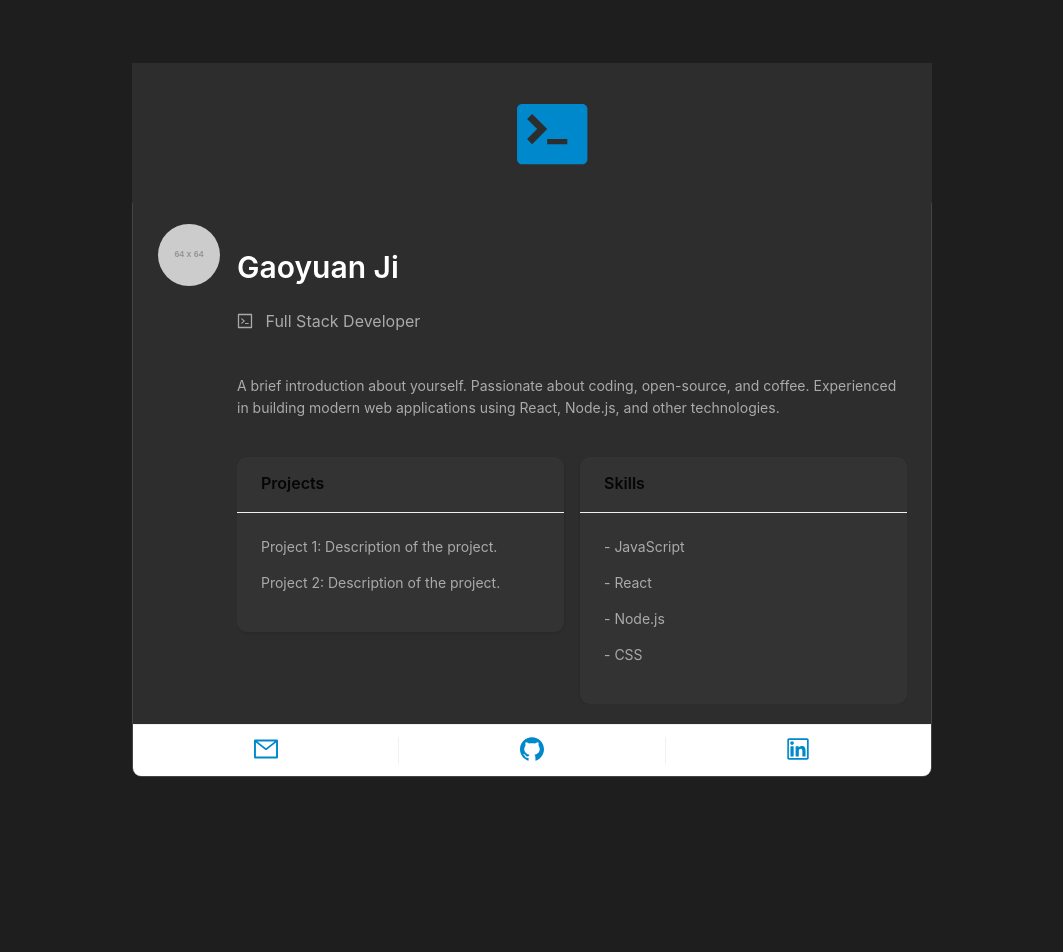
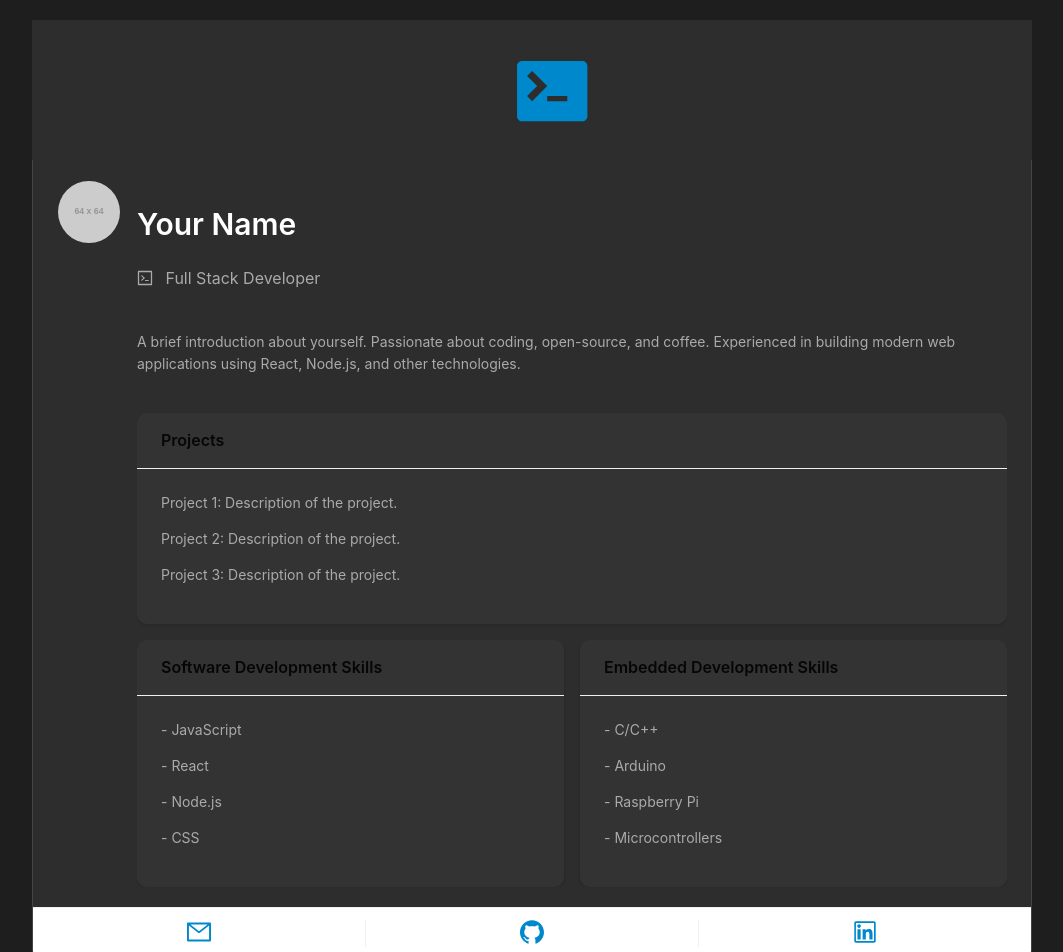
Before and after one commit to Lyttr/personpage, a React (Create React App) app: page / in a window 1280 px wide. Shown: the top 952 px of the page, without its empty margins (108-1171 px from the left). Before the commit the page ends 840 px from the top, so only its background shows below. Built offline with nearby package versions, Linux system fonts and the light colour scheme.

Commit message:
improve layout

```diff
--- a/src/profile.js
+++ b/src/profile.js
@@ -12,14 +12,14 @@
       display: 'flex',
       justifyContent: 'center',
       alignItems: 'center',
-      height: '100vh',
+      minHeight: '100vh',
       backgroundColor: '#1e1e1e',
       color: '#fff',
       fontFamily: 'Fira Code, monospace',
       padding: '20px'
     }}>
       <Card
-        style={{ width: '100%', maxWidth: '800px', backgroundColor: '#2d2d2d', border: '1px solid #444' }}
+        style={{ width: '100%', maxWidth: '1000px', backgroundColor: '#2d2d2d', border: '1px solid #444' }}
         cover={
           <div style={{
             display: 'flex',
@@ -31,14 +31,14 @@
           </div>
         }
         actions={[
-          <a href="mailto:xuanmiaoji@gmail.com" target="_blank" rel="noopener noreferrer" style={{ color: '#08c', fontSize: '24px' }}><MailOutlined key="mail" /></a>,
-          <a href="https://github.com/Lyttr" target="_blank" rel="noopener noreferrer" style={{ color: '#08c', fontSize: '24px' }}><GithubOutlined key="github" /></a>,
+          <a href="mailto:your-email@example.com" target="_blank" rel="noopener noreferrer" style={{ color: '#08c', fontSize: '24px' }}><MailOutlined key="mail" /></a>,
+          <a href="https://github.com/your-username" target="_blank" rel="noopener noreferrer" style={{ color: '#08c', fontSize: '24px' }}><GithubOutlined key="github" /></a>,
           <a href="https://linkedin.com/in/your-username" target="_blank" rel="noopener noreferrer" style={{ color: '#08c', fontSize: '24px' }}><LinkedinOutlined key="linkedin" /></a>,
         ]}
       >
         <Meta
           avatar={<Avatar src="https://via.placeholder.com/64" size={64} />}
-          title={<Title level={2} style={{ color: '#fff' }}>Gaoyuan Ji</Title>}
+          title={<Title level={2} style={{ color: '#fff' }}>Your Name</Title>}
           description={
             <Space direction="vertical" size="large">
               <Paragraph style={{ color: '#aaa', fontSize: '16px' }}>
@@ -49,7 +49,7 @@
                 Experienced in building modern web applications using React, Node.js, and other technologies.
               </Paragraph>
               <Row gutter={[16, 16]}>
-                <Col span={12}>
+                <Col span={24}>
                   <Card title="Projects" bordered={false} style={{ backgroundColor: '#333', color: '#fff' }}>
                     <Paragraph style={{ color: '#aaa', fontSize: '14px' }}>
                       Project 1: Description of the project.
@@ -57,10 +57,13 @@
                     <Paragraph style={{ color: '#aaa', fontSize: '14px' }}>
                       Project 2: Description of the project.
                     </Paragraph>
+                    <Paragraph style={{ color: '#aaa', fontSize: '14px' }}>
+                      Project 3: Description of the project.
+                    </Paragraph>
                   </Card>
                 </Col>
                 <Col span={12}>
-                  <Card title="Skills" bordered={false} style={{ backgroundColor: '#333', color: '#fff' }}>
+                  <Card title="Software Development Skills" bordered={false} style={{ backgroundColor: '#333', color: '#fff' }}>
                     <Paragraph style={{ color: '#aaa', fontSize: '14px' }}>
                       - JavaScript
                     </Paragraph>
@@ -75,6 +78,22 @@
                     </Paragraph>
                   </Card>
                 </Col>
+                <Col span={12}>
+                  <Card title="Embedded Development Skills" bordered={false} style={{ backgroundColor: '#333', color: '#fff' }}>
+                    <Paragraph style={{ color: '#aaa', fontSize: '14px' }}>
+                      - C/C++
+                    </Paragraph>
+                    <Paragraph style={{ color: '#aaa', fontSize: '14px' }}>
+                      - Arduino
+                    </Paragraph>
+                    <Paragraph style={{ color: '#aaa', fontSize: '14px' }}>
+                      - Raspberry Pi
+                    </Paragraph>
+                    <Paragraph style={{ color: '#aaa', fontSize: '14px' }}>
+                      - Microcontrollers
+                    </Paragraph>
+                  </Card>
+                </Col>
               </Row>
             </Space>
           }
```
